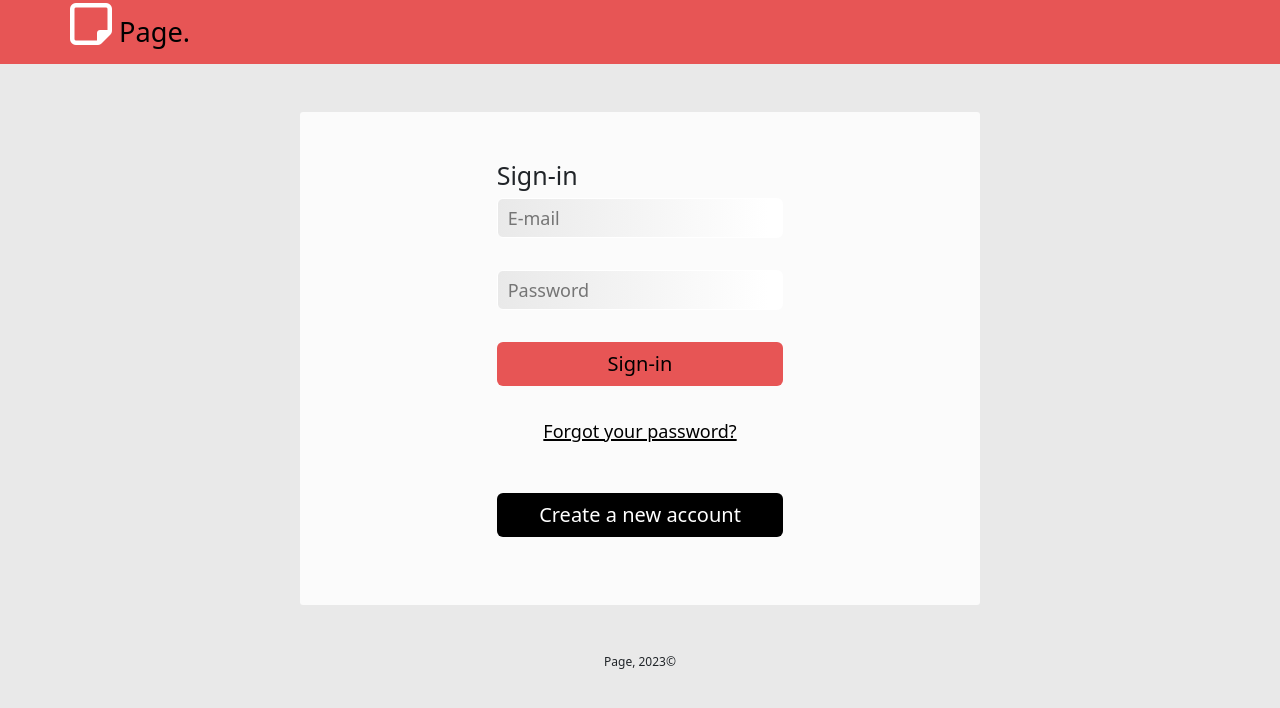
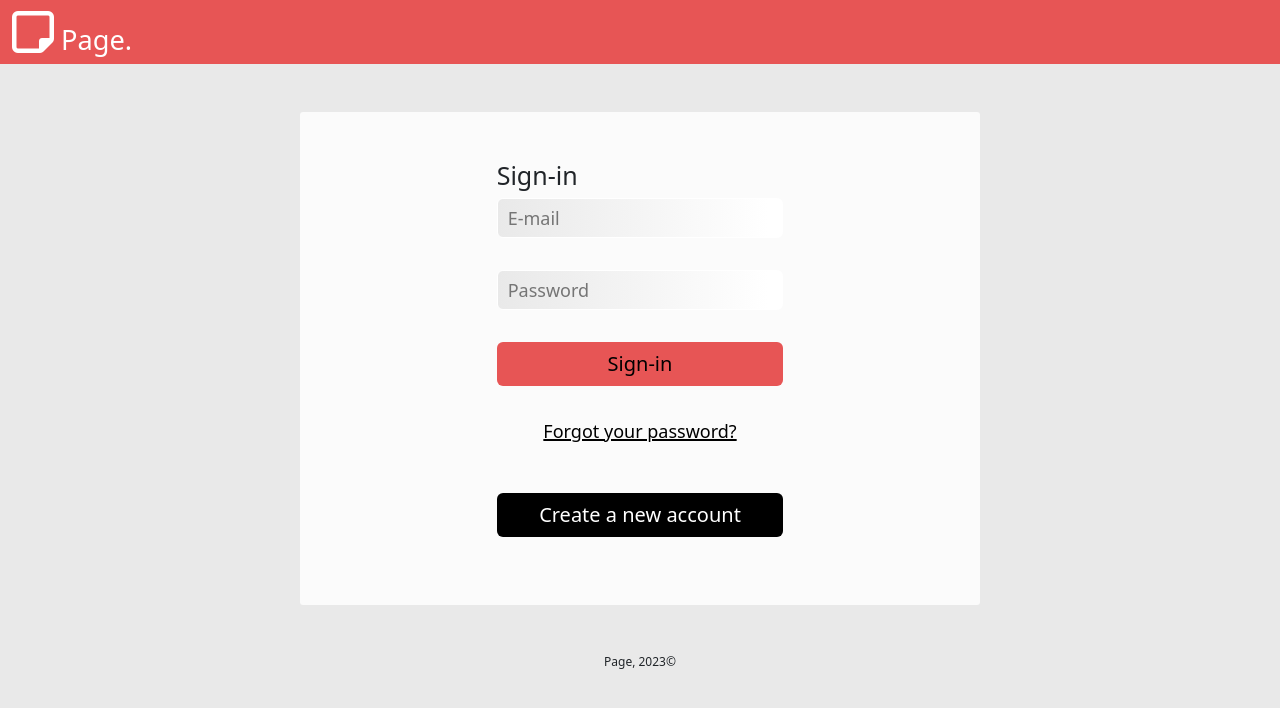
Before and after one commit to BishopWeyland/css_frameworks_ca, a website: page sign-in.html in a window 1280 px wide. Drawn offline with nearby package versions, Linux system fonts and the light colour scheme.

Commit message:
nav fix sign in

```diff
--- a/sign-in.html
+++ b/sign-in.html
@@ -16,15 +16,12 @@
     <link rel="stylesheet" href="dist/css/style.css" />
   </head>
   <body>
-    <nav>
-      <div class="container">
-        <div class="row nav">
-          <div class="col-12 p-0 logo">
-            <a href="index.html">
-              <i class="fa-regular fa-note-sticky"></i>
-              <span>Page.</span>
-            </a>
-          </div>
+    <nav class="navbar">
+      <div class="container-fluid">
+        <div class="col-4">
+          <a class="navbar-brand logo" href="index.html">
+            <i class="fa-regular fa-note-sticky"></i> <span>Page.</span>
+          </a>
         </div>
       </div>
     </nav>
--- a/src/scss/style.scss
+++ b/src/scss/style.scss
@@ -91,6 +91,9 @@ nav {
   & .logo {
     color: white;
     font-size: 1.7rem;
+    & span:hover {
+      color: white;
+    }
   }
 
   & .search-button {
```
Also changed, not shown: dist/css/style.css, 1 other file.
